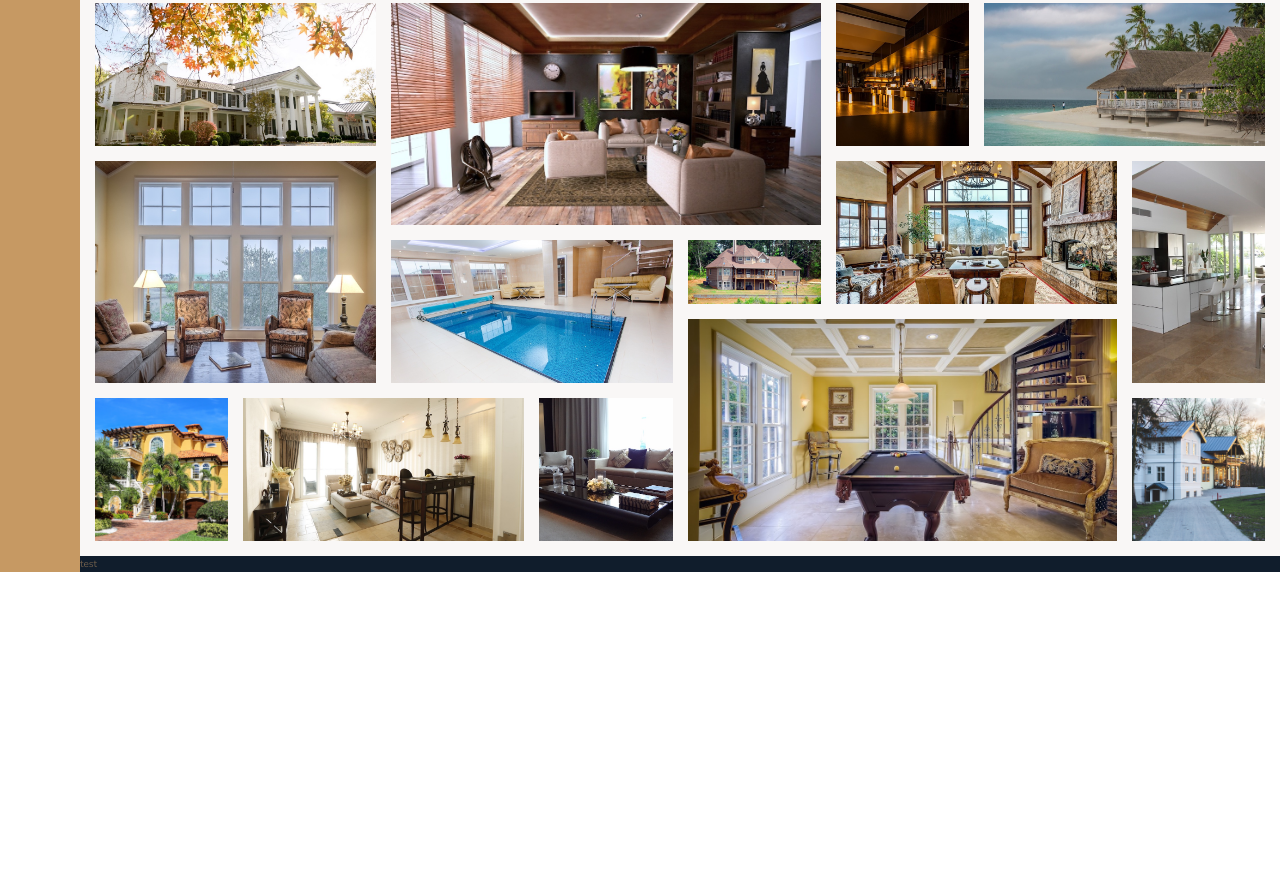
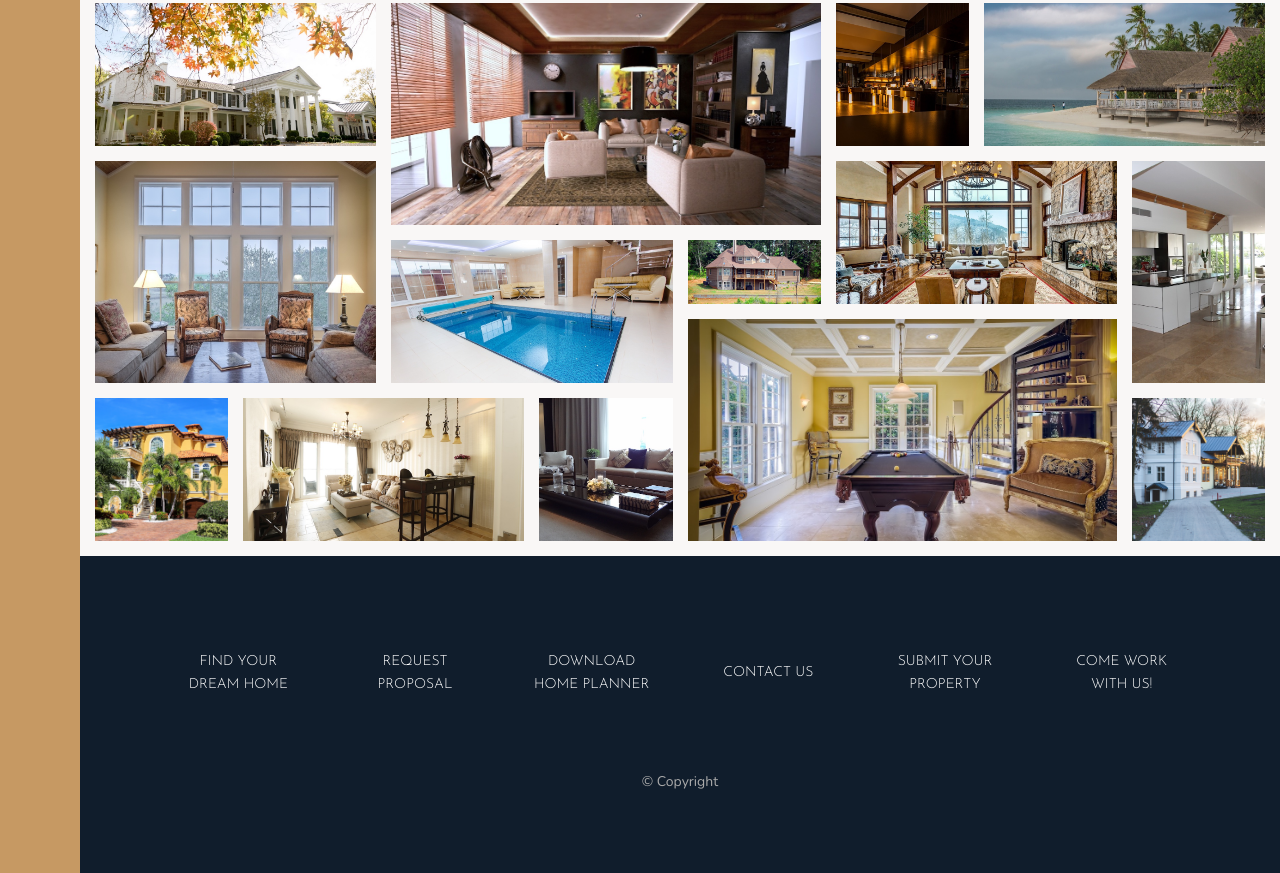
Before and after one commit to olaknowct/nexter, a website: page index.html in a window 1280 px wide. Shown: the part 3084-3957 px from the top of the page. Before the commit the page ends 3656 px from the top, so only its background shows below. Drawn offline with nearby package versions, Linux system fonts and the light colour scheme.

Commit message:
Added footer component

```diff
--- a/index.html
+++ b/index.html
@@ -369,6 +369,26 @@
         />
       </figure>
     </section>
-    <footer class="footer">test</footer>
+    <footer class="footer">
+      <ul class="nav">
+        <li class="nav__item">
+          <a href="#" class="nav__link">Find your dream home</a>
+        </li>
+        <li class="nav__item">
+          <a href="#" class="nav__link">Request proposal</a>
+        </li>
+        <li class="nav__item">
+          <a href="#" class="nav__link">Download home planner</a>
+        </li>
+        <li class="nav__item"><a href="#" class="nav__link">Contact us</a></li>
+        <li class="nav__item">
+          <a href="#" class="nav__link">Submit your property</a>
+        </li>
+        <li class="nav__item">
+          <a href="#" class="nav__link">Come work with us!</a>
+        </li>
+      </ul>
+      <p class="copyright">&copy; Copyright</p>
+    </footer>
   </body>
 </html>
--- a/sass/_footer.scss
+++ b/sass/_footer.scss
@@ -1,4 +1,43 @@
 .footer {
   background-color: $color-secondary;
   grid-column: full-start / full-end;
+  padding: 8rem;
 }
+
+.nav {
+  list-style: none;
+
+  display: grid;
+  grid-template-columns: repeat(auto-fit, minmax(15rem, 1fr));
+  grid-gap: 2rem;
+  align-items: center;
+
+  &__link:link,
+  &__link:visited {
+    font-size: 1.4rem;
+    color: #fff;
+    text-decoration: none;
+    font-family: $font-display;
+    text-transform: uppercase;
+    text-align: center;
+    padding: 1.5rem;
+    display: block;
+    transition: all 0.2s;
+  }
+
+  &__link:hover,
+  &__link:active {
+    background-color: rgba(#fff, 0.05);
+    transform: translateY(-3px);
+  }
+}
+
+.copyright {
+  font-size: 1.4rem;
+  color: $color-grey-light-2;
+  margin-top: 6rem;
+  margin-right: auto;
+  margin-left: auto;
+  text-align: center;
+  width: 70%;
+}
```
Also changed, not shown: css/style.css.
